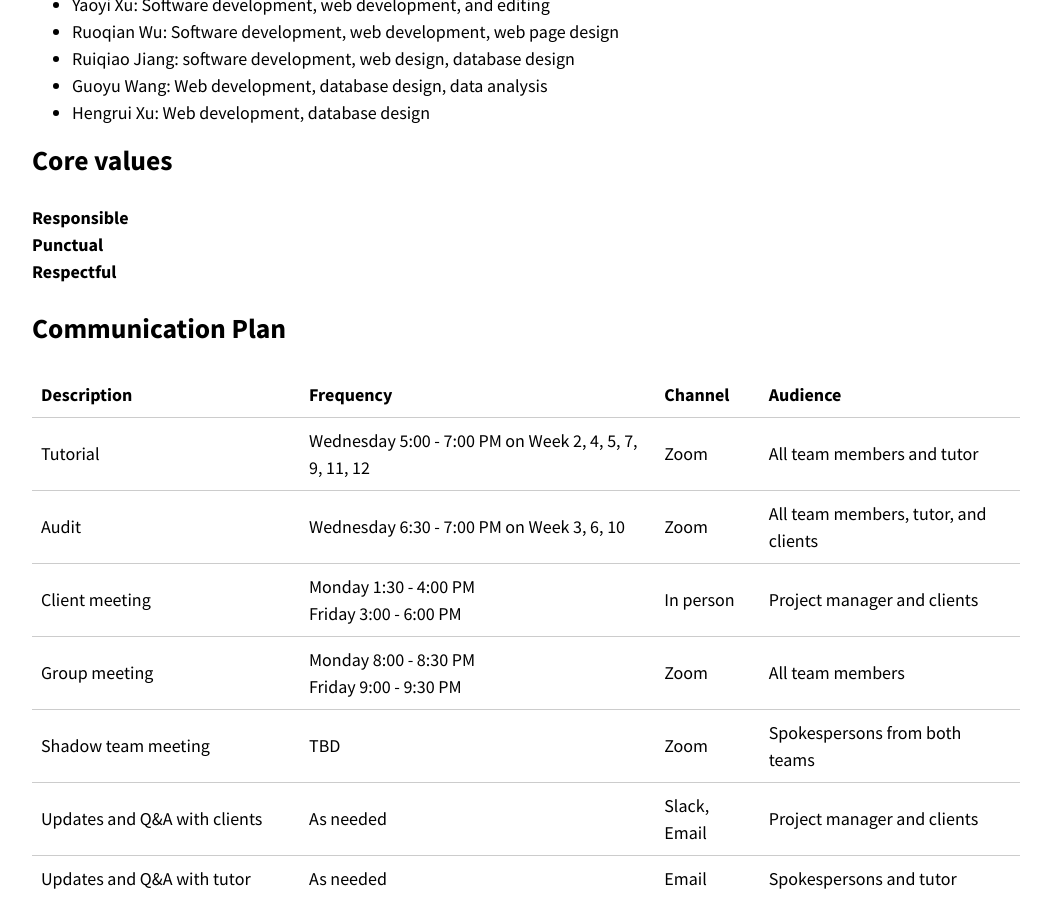
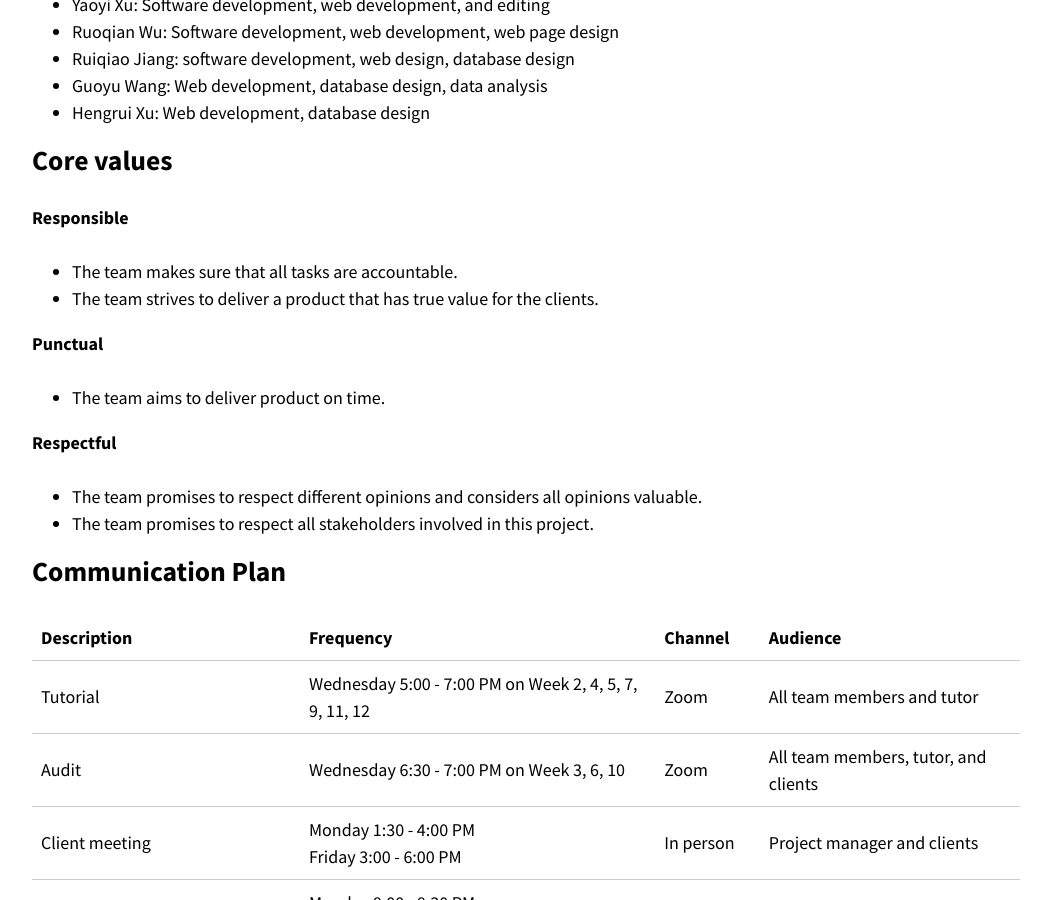
Before and after one commit to optofab/optofab.github.io, a Jekyll site: the page built from team-charter.md, in a window 1280 px wide and 900 px high, scrolled down 2354 px. Shown: the whole window, without its empty margins (114-1165 px from the left). Built offline with Jekyll 4.4.1, drawn with Linux system fonts in a browser that asks for light colours; nearby versions of some CDN libraries; emoji names are drawn with the system emoji font.

Commit message:
revised team charter

```diff
--- a/team-charter.md
+++ b/team-charter.md
@@ -79,8 +79,15 @@ tag:
 ## Core values
 
 <strong>Responsible</strong><br>
+  - The team makes sure that all tasks are accountable.
+  - The team strives to deliver a product that has true value for the clients.
+
 <strong>Punctual</strong><br>
+  - The team aims to deliver product on time.
+
 <strong>Respectful</strong><br>
+  - The team promises to respect different opinions and considers all opinions valuable.
+  - The team promises to respect all stakeholders involved in this project.
 
 ## Communication Plan
 
```
